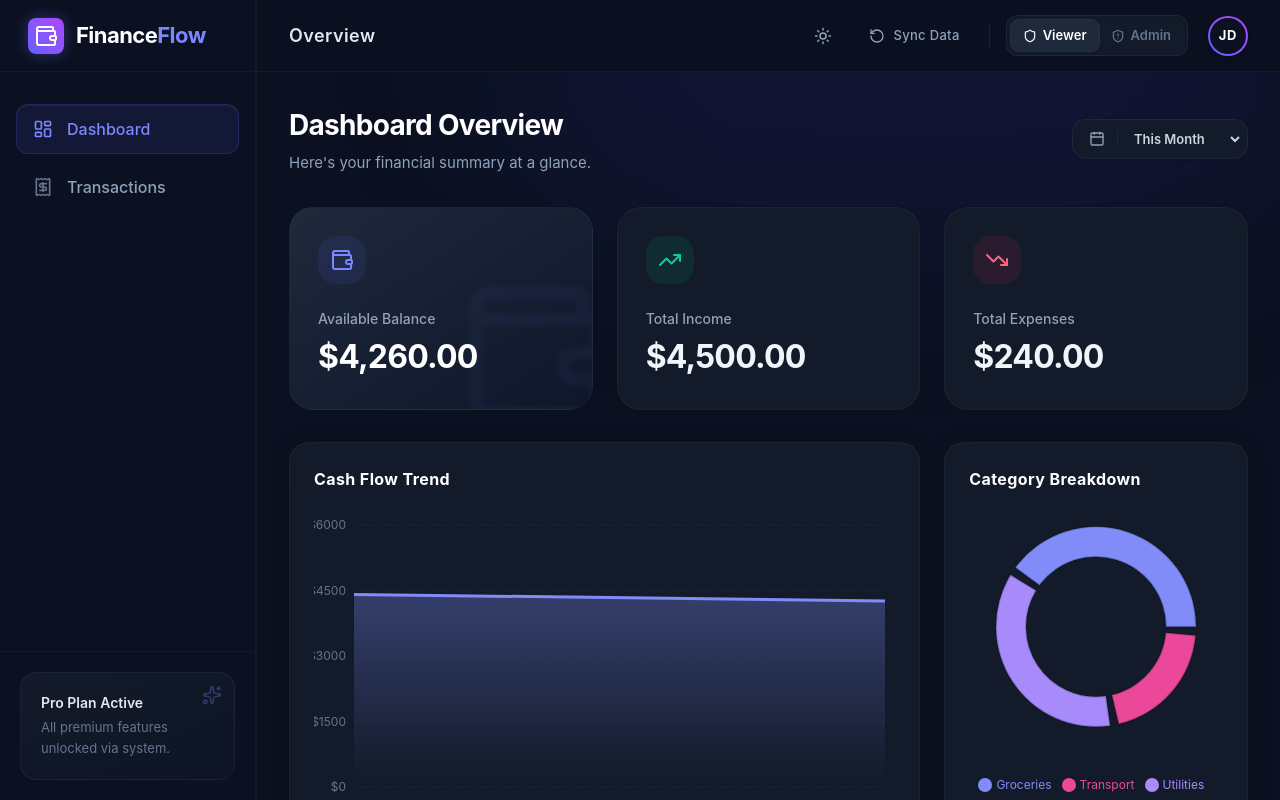
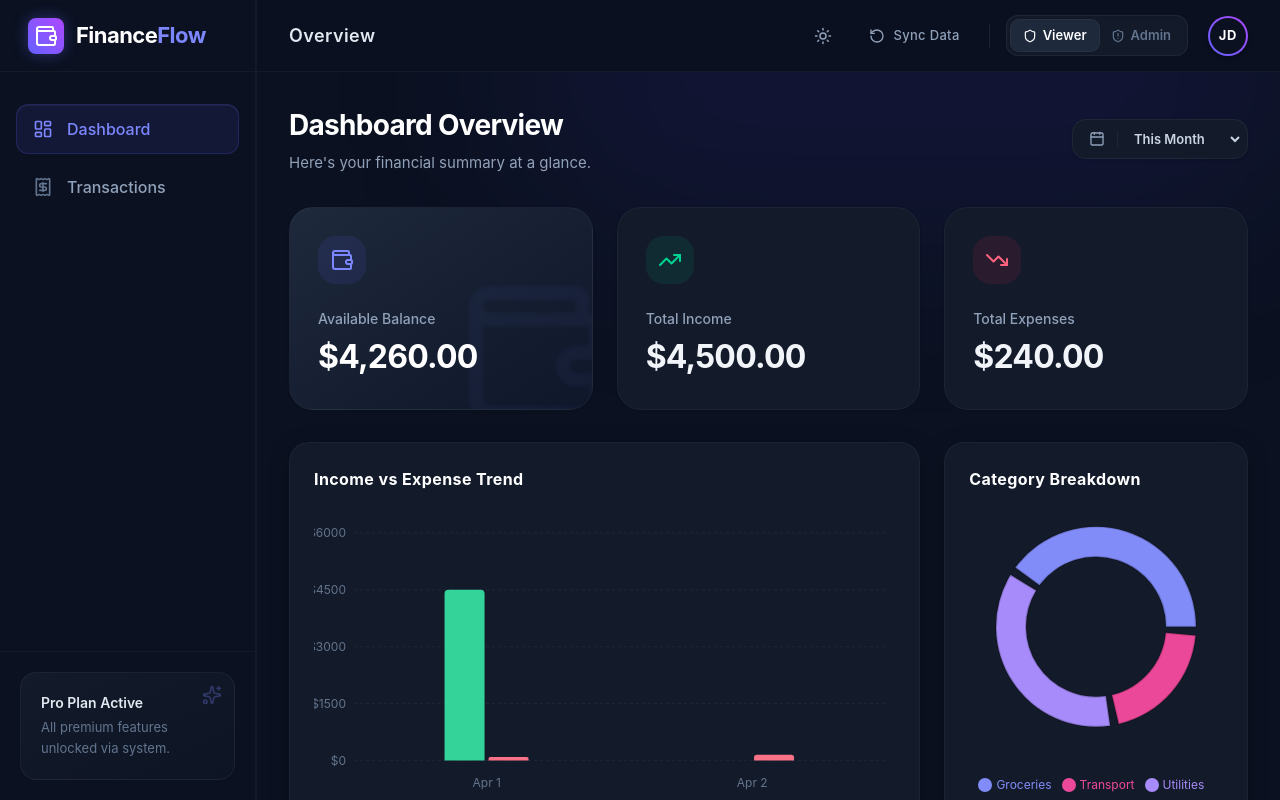
Before and after one commit to DurgamPoojitha/FinanceFlow, a React (Vite) app: page / in a window 1280 px wide. Built offline with nearby package versions, Linux system fonts and the light colour scheme.

Commit message:
added Income vs Expense BarChart

```diff
--- a/src/components/dashboard/BalanceTrendChart.jsx
+++ b/src/components/dashboard/BalanceTrendChart.jsx
@@ -1,5 +1,5 @@
 import React, { useMemo } from 'react';
-import { AreaChart, Area, XAxis, YAxis, CartesianGrid, Tooltip, ResponsiveContainer } from 'recharts';
+import { BarChart, Bar, XAxis, YAxis, CartesianGrid, Tooltip, ResponsiveContainer, Legend } from 'recharts';
 import { useFinance } from '../../context/FinanceContext';
 import { motion } from 'framer-motion';
 
@@ -20,12 +20,12 @@ export const BalanceTrendChart = () => {
         });
 
         Object.keys(grouped).forEach(date => {
-            balance += grouped[date].income - grouped[date].expense;
             const d = new Date(date);
             const label = d.toLocaleDateString('en-US', { month: 'short', day: 'numeric' });
             dataPoints.push({
                 date: label,
-                balance: balance,
+                Income: grouped[date].income,
+                Expense: grouped[date].expense,
             });
         });
 
@@ -41,23 +41,18 @@ export const BalanceTrendChart = () => {
             transition={{ duration: 0.5, delay: 0.2 }}
             className="bg-white dark:bg-[#131B2B] rounded-[1.25rem] shadow-sm dark:shadow-[0_4px_24px_-8px_rgba(0,0,0,0.5)] border border-slate-100 dark:border-white/[0.04] p-6 flex flex-col h-[400px] transition-all duration-300"
         >
-            <h3 className="text-[16px] font-bold text-slate-800 dark:text-white mb-6 tracking-wide transition-colors duration-300">Cash Flow Trend</h3>
+            <h3 className="text-[16px] font-bold text-slate-800 dark:text-white mb-6 tracking-wide transition-colors duration-300">Income vs Expense Trend</h3>
             {data.length === 0 ? (
                 <div className="flex-1 flex items-center justify-center text-slate-400 dark:text-slate-500 text-sm">No data available</div>
             ) : (
-                <div className="flex-1 w-full h-full text-sm">
+                <div className="flex-1 w-full h-full text-sm mt-2">
                     <ResponsiveContainer width="100%" height="100%">
-                        <AreaChart data={data} margin={{ top: 10, right: 10, left: -20, bottom: 0 }}>
-                            <defs>
-                                <linearGradient id="colorBalance" x1="0" y1="0" x2="0" y2="1">
-                                    <stop offset="5%" stopColor={isDark ? "#818cf8" : "#6366f1"} stopOpacity={0.3} />
-                                    <stop offset="95%" stopColor={isDark ? "#818cf8" : "#6366f1"} stopOpacity={0} />
-                                </linearGradient>
-                            </defs>
+                        <BarChart data={data} margin={{ top: 10, right: 10, left: -20, bottom: 0 }}>
                             <XAxis dataKey="date" axisLine={false} tickLine={false} tick={{ fill: isDark ? '#64748b' : '#94a3b8', fontSize: 12 }} dy={10} />
                             <YAxis axisLine={false} tickLine={false} tick={{ fill: isDark ? '#64748b' : '#94a3b8', fontSize: 12 }} tickFormatter={(value) => `$${value}`} />
                             <CartesianGrid strokeDasharray="3 3" vertical={false} stroke={isDark ? "rgba(255,255,255,0.05)" : "#f1f5f9"} />
                             <Tooltip
+                                cursor={{ fill: isDark ? 'rgba(255,255,255,0.05)' : 'rgba(0,0,0,0.02)' }}
                                 contentStyle={{
                                     borderRadius: '12px',
                                     border: isDark ? '1px solid rgba(255,255,255,0.1)' : '1px solid #e2e8f0',
@@ -65,11 +60,12 @@ export const BalanceTrendChart = () => {
                                     backgroundColor: isDark ? '#0f172a' : '#ffffff',
                                     color: isDark ? '#f8fafc' : '#0f172a'
                                 }}
-                                itemStyle={{ color: isDark ? '#818cf8' : '#6366f1', fontWeight: 'bold' }}
-                                formatter={(value) => [`$${value}`, 'Balance']}
+                                formatter={(value) => [`$${value}`]}
                             />
-                            <Area type="monotone" dataKey="balance" stroke={isDark ? "#818cf8" : "#6366f1"} strokeWidth={3} fillOpacity={1} fill="url(#colorBalance)" />
-                        </AreaChart>
+                            <Legend wrapperStyle={{ fontSize: '12px', paddingTop: '10px' }} />
+                            <Bar dataKey="Income" fill={isDark ? "#34d399" : "#10b981"} radius={[4, 4, 0, 0]} maxBarSize={40} />
+                            <Bar dataKey="Expense" fill={isDark ? "#fb7185" : "#f43f5e"} radius={[4, 4, 0, 0]} maxBarSize={40} />
+                        </BarChart>
                     </ResponsiveContainer>
                 </div>
             )}
```
